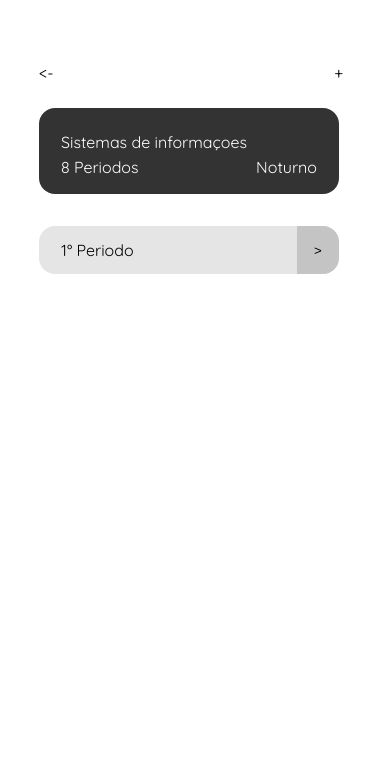
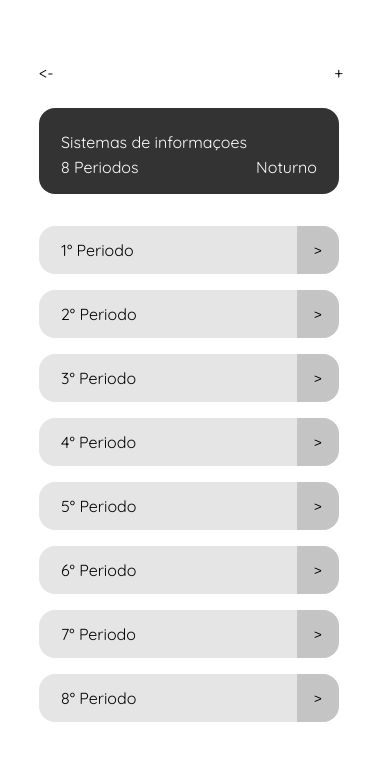
Before and after one commit to MatheusF99/login-screen, a React (Create React App) app: page / in a window 390 px wide. Shown: the top 760 px of the page. Built offline with nearby package versions, Linux system fonts and the light colour scheme.

Commit message:
mobile coursescreen first style

```diff
--- a/src/pages/CoursePage/CoursePage.js
+++ b/src/pages/CoursePage/CoursePage.js
@@ -26,6 +26,48 @@ const CoursePage = () => {
             </div>
             <button> &gt; </button>
         </div>
+        <div className="div-periods">
+            <div className="period">
+                <span>2° Periodo</span>
+            </div>
+            <button> &gt; </button>
+        </div>
+        <div className="div-periods">
+            <div className="period">
+                <span>3° Periodo</span>
+            </div>
+            <button> &gt; </button>
+        </div>
+        <div className="div-periods">
+            <div className="period">
+                <span>4° Periodo</span>
+            </div>
+            <button> &gt; </button>
+        </div>
+        <div className="div-periods">
+            <div className="period">
+                <span>5° Periodo</span>
+            </div>
+            <button> &gt; </button>
+        </div>
+        <div className="div-periods">
+            <div className="period">
+                <span>6° Periodo</span>
+            </div>
+            <button> &gt; </button>
+        </div>
+        <div className="div-periods">
+            <div className="period">
+                <span>7° Periodo</span>
+            </div>
+            <button> &gt; </button>
+        </div>
+        <div className="div-periods">
+            <div className="period">
+                <span>8° Periodo</span>
+            </div>
+            <button> &gt; </button>
+        </div>
 
       </div>
   );
```
Also changed, not shown: 1 other file (tests, documents, lock files or other folders).
